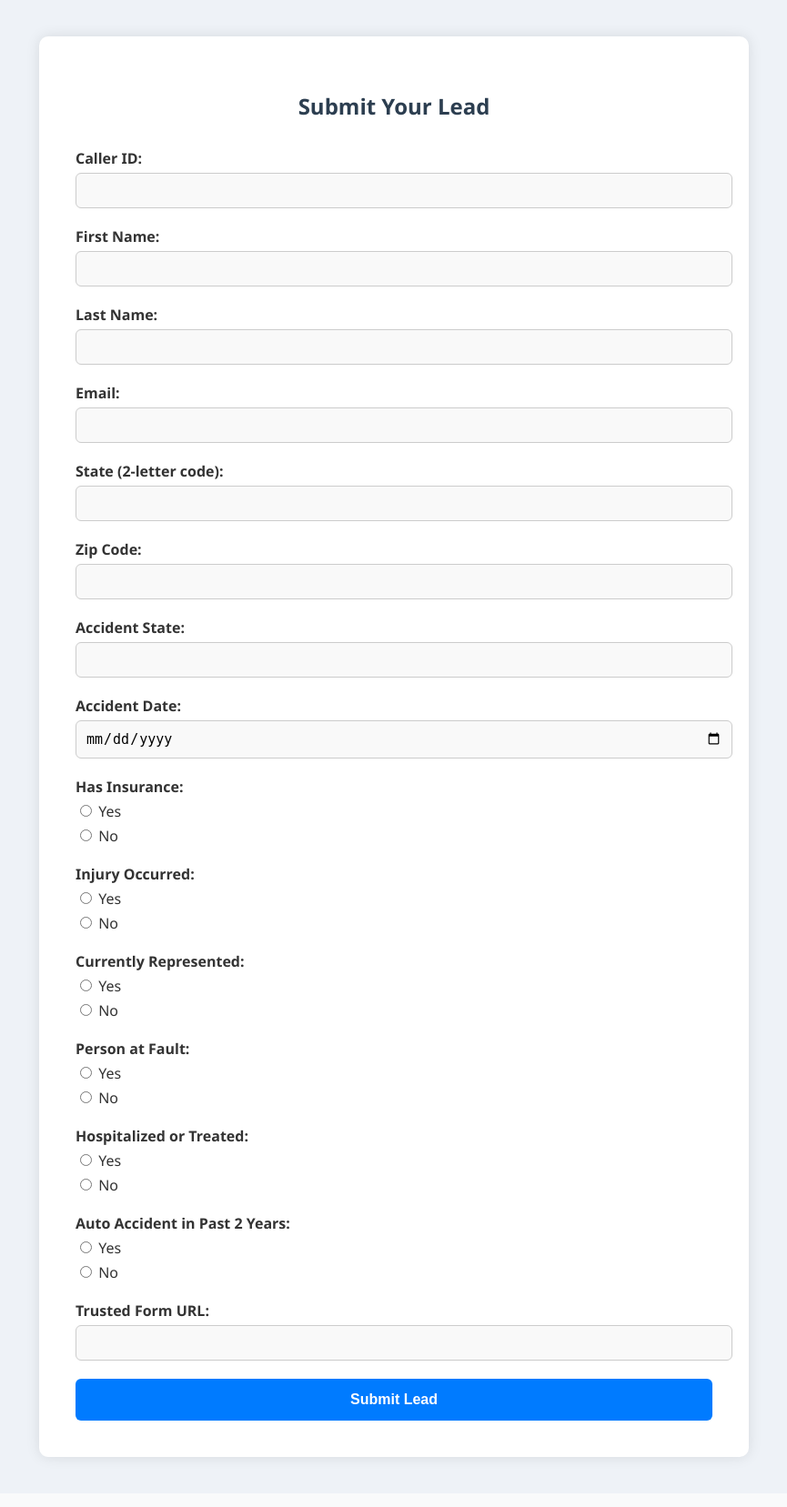
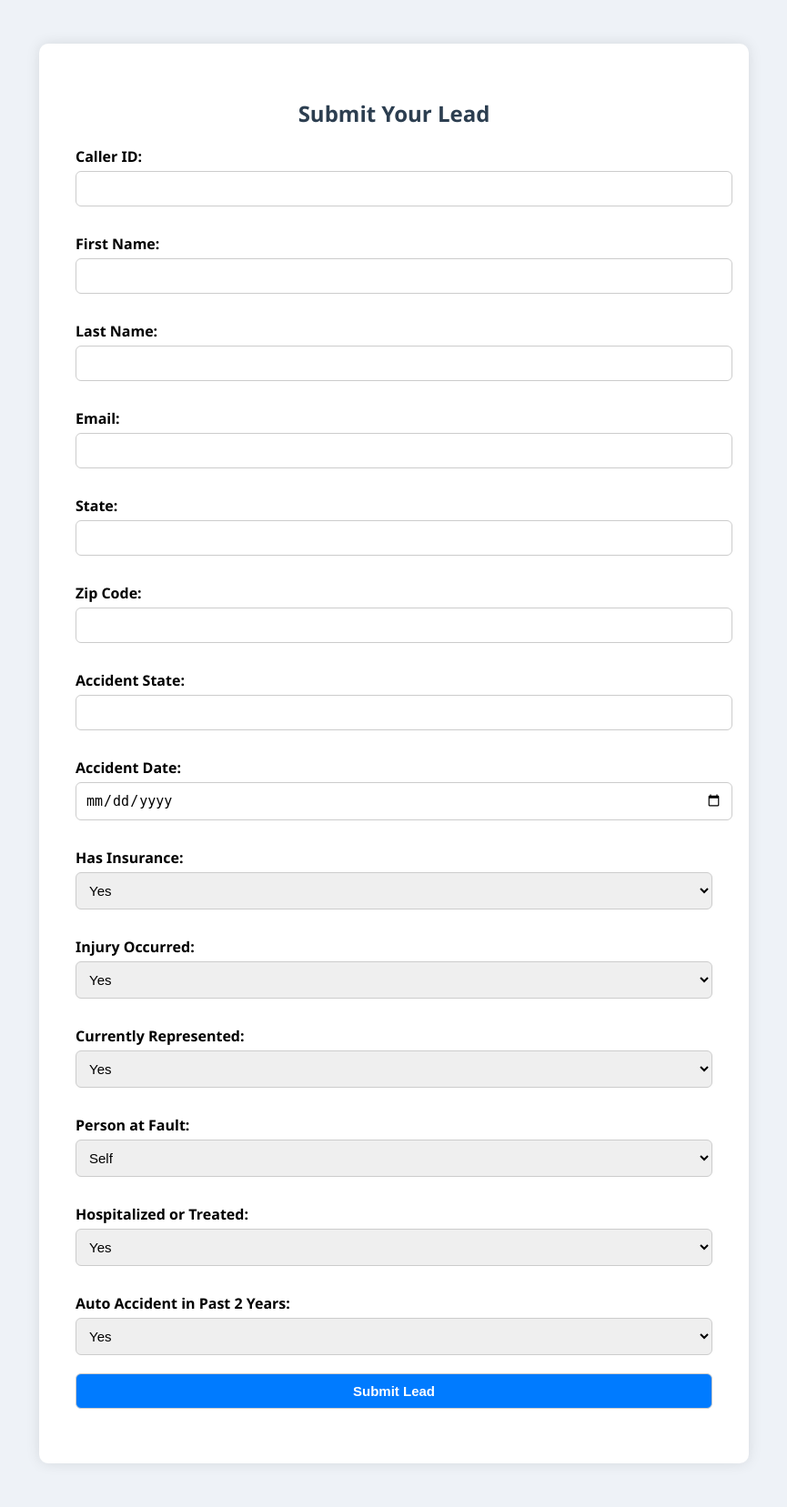
Before and after one commit to hadisatti105/D3posting, a Flask app: page / in a window 1280 px wide. Shown: the whole page at 91% size, without its empty margins (207-1072 px from the left). Before the commit the page ends 1613 px from the top, so only its background shows below. Run offline with Flask 3, Linux system fonts and the light colour scheme; some libraries are stand-ins or nearby versions.

Commit message:
Final production-ready lead form with all fields and styling

```diff
--- a/app.py
+++ b/app.py
@@ -1,67 +1,67 @@
-from flask import Flask, request, render_template, jsonify
+from flask import Flask, render_template, request, jsonify
 import requests
 import os
 
 app = Flask(__name__)
 
-# Production endpoints
+# TrackDrive API URLs
 PING_URL = "https://synegence-llc.trackdrive.com/api/v1/inbound_webhooks/ping/check_for_available_mva_cpl_buyers"
 POST_URL = "https://synegence-llc.trackdrive.com/api/v1/inbound_webhooks/post/check_for_available_mva_cpl_buyers"
 
+# Hardcoded static values for all posts
+TRACKDRIVE_NUMBER = "+18882574485"
+TRAFFIC_SOURCE_ID = "1049"
+
 @app.route('/')
-def lead_form():
-    return render_template('lead_form.html')
+def index():
+    return render_template("lead_form.html")
 
 @app.route('/submit-lead', methods=['POST'])
 def submit_lead():
-    # Step 1: Prepare Ping data
-    ping_data = {
-        "trackdrive_number": request.form.get("trackdrive_number"),
-        "traffic_source_id": request.form.get("traffic_source_id"),
-        "caller_id": request.form.get("caller_id")
+    form_data = request.form.to_dict()
+
+    # Add hardcoded static values
+    form_data["trackdrive_number"] = TRACKDRIVE_NUMBER
+    form_data["traffic_source_id"] = TRAFFIC_SOURCE_ID
+
+    # Validate trusted form cert
+    trusted_form_url = form_data.get("trusted_form_cert_url", "").strip()
+    if not trusted_form_url:
+        return jsonify({
+            "success": False,
+            "error": "Trusted Form Cert URL is missing. Lead not submitted."
+        }), 400
+
+    # Ping request
+    ping_params = {
+        "trackdrive_number": TRACKDRIVE_NUMBER,
+        "traffic_source_id": TRAFFIC_SOURCE_ID,
+        "caller_id": form_data.get("caller_id")
     }
 
-    ping_response = requests.post(PING_URL, json=ping_data).json()
+    try:
+        ping_res = requests.get(PING_URL, params=ping_params, timeout=10)
+        ping_json = ping_res.json()
+    except Exception as e:
+        return jsonify({"success": False, "error": f"Ping request failed: {str(e)}"}), 500
 
-    if not ping_response.get("success") or not ping_response.get("buyers"):
+    if not ping_json.get("success") or "ping_id" not in ping_json.get("try_all_buyers", {}):
         return jsonify({
             "success": False,
-            "message": "No buyers currently available",
-            "ping_response": ping_response
-        })
+            "error": "Ping failed or no matching buyer available.",
+            "details": ping_json
+        }), 400
 
-    # Step 2: Post data with ping_id and full lead info
-    post_data = {
-        **ping_data,
-        "ping_id": ping_response["buyers"][0]["ping_id"],
+    # Extract ping_id from response
+    ping_id = ping_json["try_all_buyers"]["ping_id"]
+    form_data["ping_id"] = ping_id
 
-        # Lead Details
-        "first_name": request.form.get("first_name"),
-        "last_name": request.form.get("last_name"),
-        "email": request.form.get("email"),
-        "state": request.form.get("state"),
-        "zip": request.form.get("zip"),
-
-        # Compliance & Matching Fields
-        "tcpa_opt_in": True,
-        "tcpa_optin_consent_language": request.form.get("tcpa_optin_consent_language"),
-        "accident_state": request.form.get("accident_state"),
-        "accident_date": request.form.get("accident_date"),
-        "has_insurance": request.form.get("has_insurance"),
-        "injury_occured": request.form.get("injury_occured"),
-        "hospitalized_or_treated": request.form.get("hospitalized_or_treated"),
-        "person_at_fault": request.form.get("person_at_fault"),
-        "currently_represented": request.form.get("currently_represented"),
-        "trusted_form_cert_url": request.form.get("trusted_form_cert_url")
-    }
-
-    post_response = requests.post(POST_URL, json=post_data).json()
-
-    return jsonify({
-        "success": post_response.get("success", False),
-        "post_response": post_response
-    })
+    # Post lead data
+    try:
+        post_res = requests.post(POST_URL, data=form_data, timeout=10)
+        return jsonify(post_res.json()), post_res.status_code
+    except Exception as e:
+        return jsonify({"success": False, "error": f"Post request failed: {str(e)}"}), 500
 
 if __name__ == '__main__':
-    # Flask production config (debug=False)
-    app.run(host="0.0.0.0", port=int(os.environ.get("PORT", 5000)), debug=False)
+    app.run(debug=False, host="0.0.0.0", port=int(os.environ.get("PORT", 10000)))
--- a/templates/lead_form.html
+++ b/templates/lead_form.html
@@ -2,13 +2,12 @@
 <html lang="en">
 <head>
     <meta charset="UTF-8">
+    <title>Submit Your Lead</title>
     <meta name="viewport" content="width=device-width, initial-scale=1.0">
-    <title>Submit Your Lead</title>
     <style>
         body {
             background: #eef2f7;
             font-family: 'Segoe UI', Tahoma, Geneva, Verdana, sans-serif;
-            margin: 0;
             padding: 40px 10px;
         }
 
@@ -24,50 +23,29 @@
         h2 {
             text-align: center;
             color: #2c3e50;
-            margin-bottom: 30px;
         }
 
         label {
+            display: block;
             font-weight: bold;
-            display: block;
-            margin-bottom: 5px;
-            color: #333;
+            margin: 10px 0 5px;
         }
 
-        input[type="text"],
-        input[type="email"],
-        input[type="tel"],
-        input[type="date"],
-        select {
+        input, select {
             width: 100%;
             padding: 10px;
             margin-bottom: 20px;
             border: 1px solid #ccc;
             border-radius: 6px;
-            background-color: #f9f9f9;
             font-size: 15px;
-        }
-
-        .radio-group {
-            margin-bottom: 20px;
-        }
-
-        .radio-group label {
-            font-weight: normal;
-            margin-right: 15px;
         }
 
         input[type="submit"] {
             background-color: #007BFF;
             color: white;
-            padding: 14px 20px;
-            border: none;
-            border-radius: 6px;
-            font-size: 16px;
+            cursor: pointer;
             font-weight: bold;
-            cursor: pointer;
-            width: 100%;
-            transition: background-color 0.3s ease;
+            transition: background 0.3s;
         }
 
         input[type="submit"]:hover {
@@ -75,9 +53,7 @@
         }
 
         @media (max-width: 768px) {
-            .container {
-                padding: 20px;
-            }
+            .container { padding: 20px; }
         }
     </style>
 </head>
@@ -85,10 +61,6 @@
 <div class="container">
     <h2>Submit Your Lead</h2>
     <form method="POST" action="/submit-lead">
-        <!-- Hardcoded fields -->
-        <input type="hidden" name="trackdrive_number" value="+18882574485">
-        <input type="hidden" name="traffic_source_id" value="1049">
-
         <label>Caller ID:</label>
         <input type="text" name="caller_id" required>
 
@@ -101,58 +73,60 @@
         <label>Email:</label>
         <input type="email" name="email" required>
 
-        <label>State (2-letter code):</label>
-        <input type="text" name="state" maxlength="2" required>
+        <label>State:</label>
+        <input type="text" name="state" required maxlength="2">
 
         <label>Zip Code:</label>
         <input type="text" name="zip" required>
 
         <label>Accident State:</label>
-        <input type="text" name="accident_state">
+        <input type="text" name="accident_state" required>
 
         <label>Accident Date:</label>
-        <input type="date" name="accident_date">
-
-        <!-- YES/NO RADIO BUTTONS -->
+        <input type="date" name="accident_date" required>
 
         <label>Has Insurance:</label>
-        <div class="radio-group">
-            <label><input type="radio" name="has_insurance" value="yes" required> Yes</label>
-            <label><input type="radio" name="has_insurance" value="no"> No</label>
-        </div>
+        <select name="has_insurance" required>
+            <option value="Yes">Yes</option>
+            <option value="No">No</option>
+        </select>
 
         <label>Injury Occurred:</label>
-        <div class="radio-group">
-            <label><input type="radio" name="injury_occured" value="yes" required> Yes</label>
-            <label><input type="radio" name="injury_occured" value="no"> No</label>
-        </div>
+        <select name="injury_occured" required>
+            <option value="Yes">Yes</option>
+            <option value="No">No</option>
+        </select>
 
         <label>Currently Represented:</label>
-        <div class="radio-group">
-            <label><input type="radio" name="currently_represented" value="yes" required> Yes</label>
-            <label><input type="radio" name="currently_represented" value="no"> No</label>
-        </div>
+        <select name="currently_represented" required>
+            <option value="Yes">Yes</option>
+            <option value="No">No</option>
+        </select>
 
         <label>Person at Fault:</label>
-        <div class="radio-group">
-            <label><input type="radio" name="person_at_fault" value="yes" required> Yes</label>
-            <label><input type="radio" name="person_at_fault" value="no"> No</label>
-        </div>
+        <select name="person_at_fault" required>
+            <option value="Self">Self</option>
+            <option value="Other party">Other party</option>
+        </select>
 
         <label>Hospitalized or Treated:</label>
-        <div class="radio-group">
-            <label><input type="radio" name="hospitalized_or_treated" value="yes" required> Yes</label>
-            <label><input type="radio" name="hospitalized_or_treated" value="no"> No</label>
-        </div>
+        <select name="hospitalized_or_treated" required>
+            <option value="Yes">Yes</option>
+            <option value="No">No</option>
+        </select>
 
         <label>Auto Accident in Past 2 Years:</label>
-        <div class="radio-group">
-            <label><input type="radio" name="auto_accident_in_past_2_years" value="yes" required> Yes</label>
-            <label><input type="radio" name="auto_accident_in_past_2_years" value="no"> No</label>
-        </div>
+        <select name="auto_accident_in_past_2_years" required>
+            <option value="Yes">Yes</option>
+            <option value="No">No</option>
+        </select>
 
-        <label>Trusted Form URL:</label>
-        <input type="text" name="trusted_form_cert_url">
+        <!-- TrustedForm field and script -->
+        <input type="hidden" id="trusted_form_cert_url" name="trusted_form_cert_url" />
+        <script type="text/javascript"
+                src="https://cdn.trustedform.com/trustedform.js?field=trusted_form_cert_url"
+                async>
+        </script>
 
         <input type="submit" value="Submit Lead">
     </form>
```
